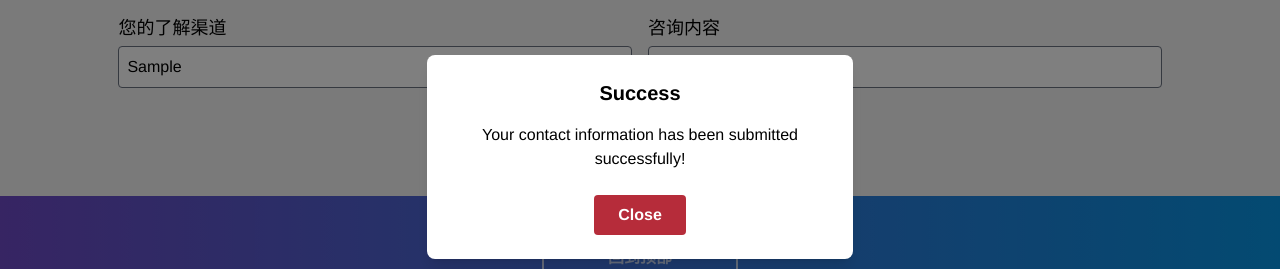
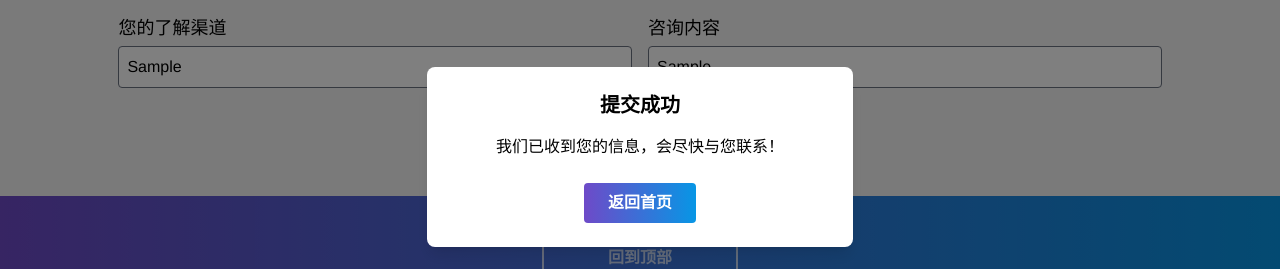
Before and after one commit to jacobsun000/ulead, a Next.js app: page /zh/contacts in a window 1280 px wide. Both pictures are taken after typing "Sample", "Sample", "Sample", "Sample" into the empty fields and a click on the button "提交表格". Shown: the part 1349-1618 px from the top of the page. Built offline with nearby package versions, Linux system fonts and the light colour scheme; no server answers; the database is empty.

Commit message:
feat(zh): Contact submission message

```diff
--- a/app/zh/contacts/page.js
+++ b/app/zh/contacts/page.js
@@ -25,14 +25,14 @@ const ContactItem = ({ src, alt, text }) => (
 const SuccessModal = ({ message }) => (
   <div className="fixed inset-0 bg-black bg-opacity-50 flex items-center justify-center z-50">
     <div className="bg-white p-6 rounded-lg shadow-lg w-4/5 md:w-1/3">
-      <h2 className="text-xl font-bold mb-4 text-center">Success</h2>
+      <h2 className="text-xl font-bold mb-4 text-center">提交成功</h2>
       <p className="text-center mb-6">{message}</p>
       <div className="flex justify-center">
         <button
           onClick={() => (window.location.href = '/zh')}
-          className="px-6 py-2 bg-primary text-white font-semibold rounded hover:bg-primaryLight transition duration-300"
+          className="px-6 py-2 bg-ulead-gradient text-white font-semibold rounded hover:bg-primaryLight transition duration-300"
         >
-          Close
+          返回首页
         </button>
       </div>
     </div>
@@ -63,14 +63,14 @@ export default function Contacts() {
       });
 
       if (response.ok) {
-        setSuccessMessage('Your contact information has been submitted successfully!');
+        setSuccessMessage('我们已收到您的信息，会尽快与您联系！');
         setShowSuccess(true);
       } else {
-        setSuccessMessage('There was an error submitting your contact information. Please try again later.');
+        setSuccessMessage('提交信息时出错，请稍后再试。');
         setShowSuccess(true);
       }
     } catch (error) {
-      setSuccessMessage('There was an error submitting your contact information. Please try again later.');
+      setSuccessMessage('提交信息时出错，请稍后再试。');
       setShowSuccess(true);
     }
   };
```
